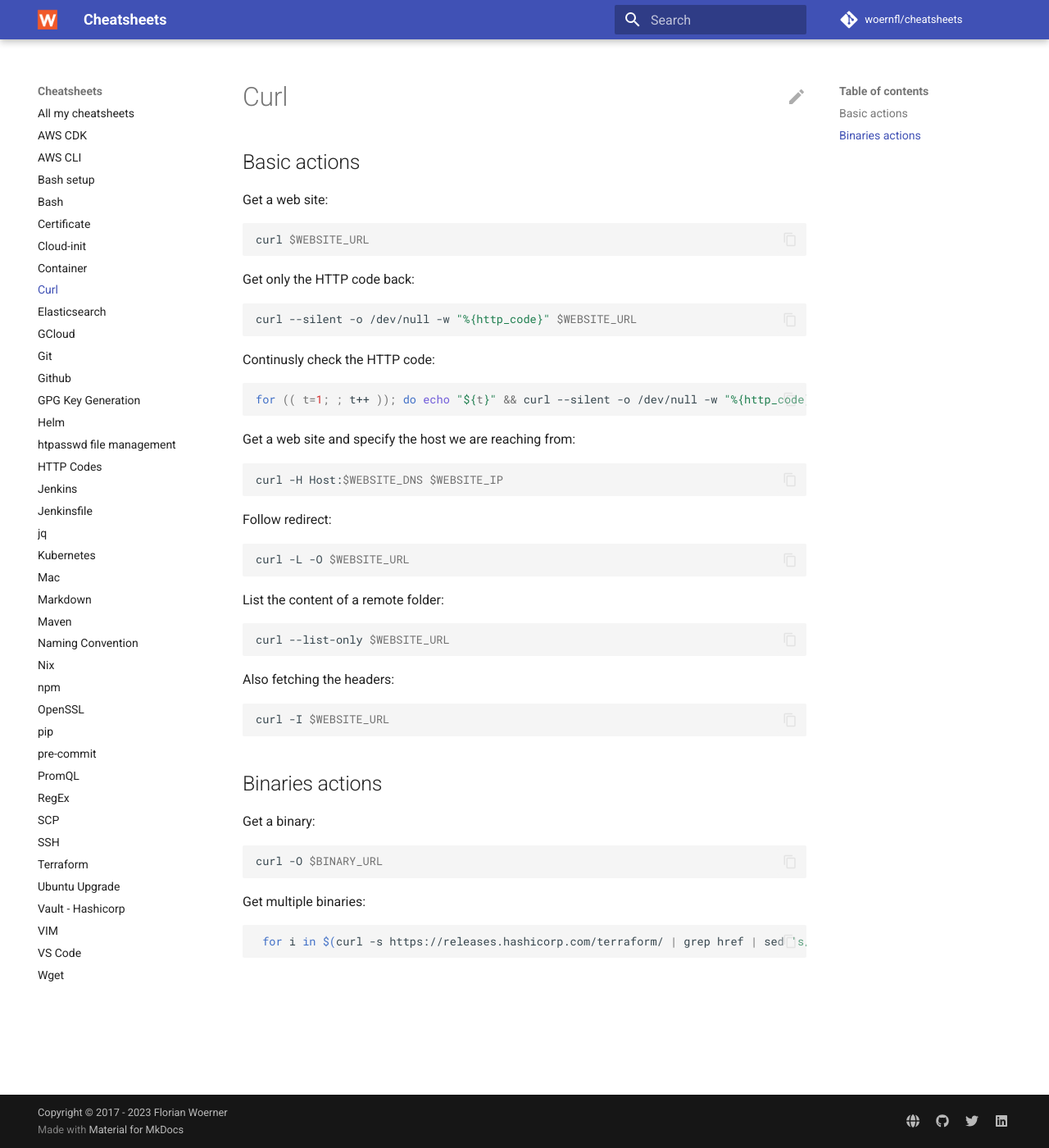
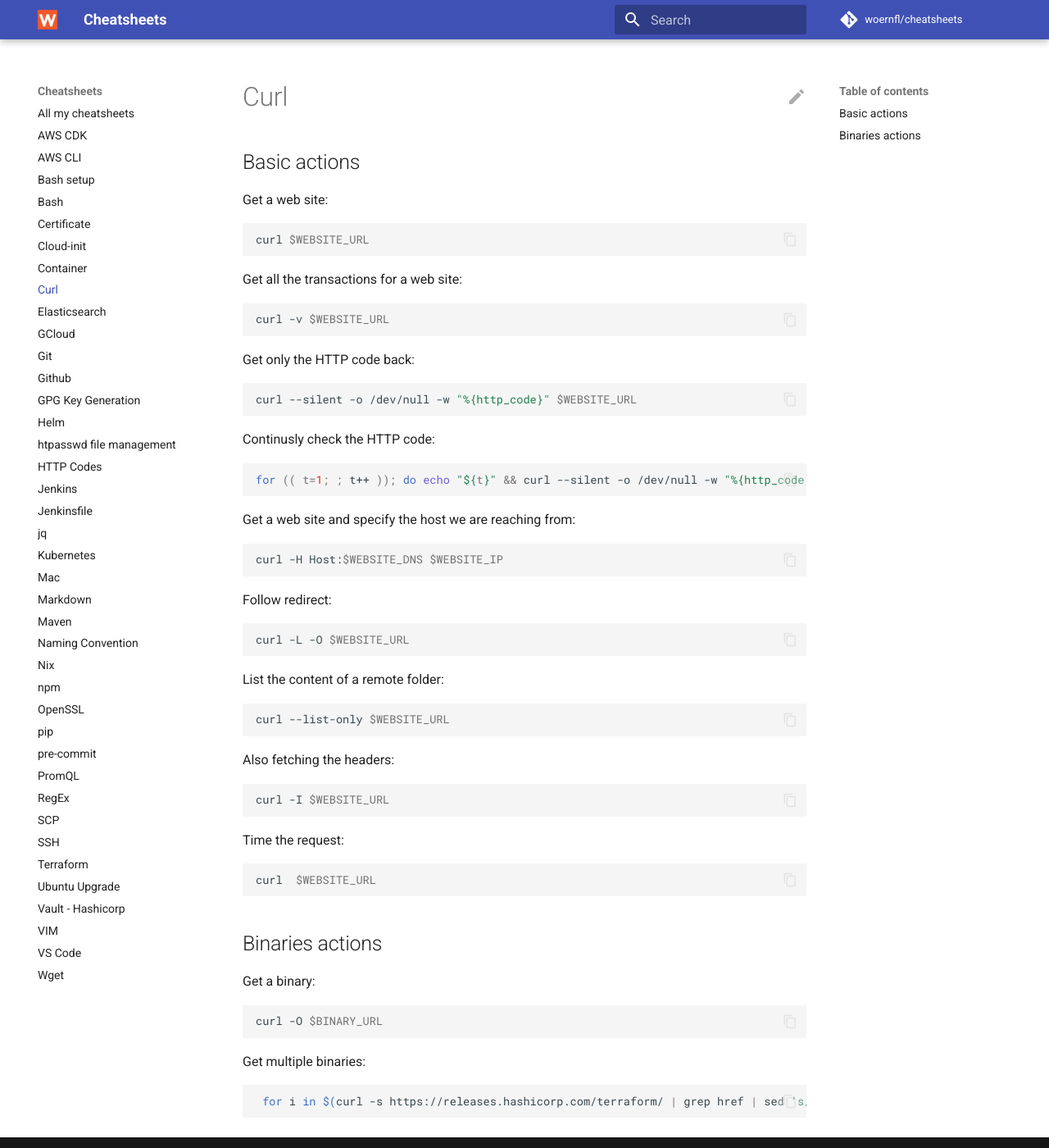
Before and after one commit to woernfl/cheatsheets, an MkDocs documentation site: the page built from docs/curl.md, in a window 1280 px wide and 1400 px high. Shown: the whole window at 82% size. Built offline with MkDocs 1.6.1 and Material for MkDocs 9.7.7, drawn with Linux system fonts in a browser that asks for light colours; comment, search, counter and statistics services are not loaded.

Commit message:
Update curl.md (#231)

````diff
--- a/docs/curl.md
+++ b/docs/curl.md
@@ -6,6 +6,12 @@ Get a web site:
 
 ```bash
 curl $WEBSITE_URL
+```
+
+Get all the transactions for a web site:
+
+```bash
+curl -v $WEBSITE_URL
 ```
 
 Get only the HTTP code back:
@@ -44,6 +50,12 @@ Also fetching the headers:
 curl -I $WEBSITE_URL
 ```
 
+Time the request:
+
+```bash
+curl  $WEBSITE_URL
+```
+
 ## Binaries actions
 
 Get a binary:
````
